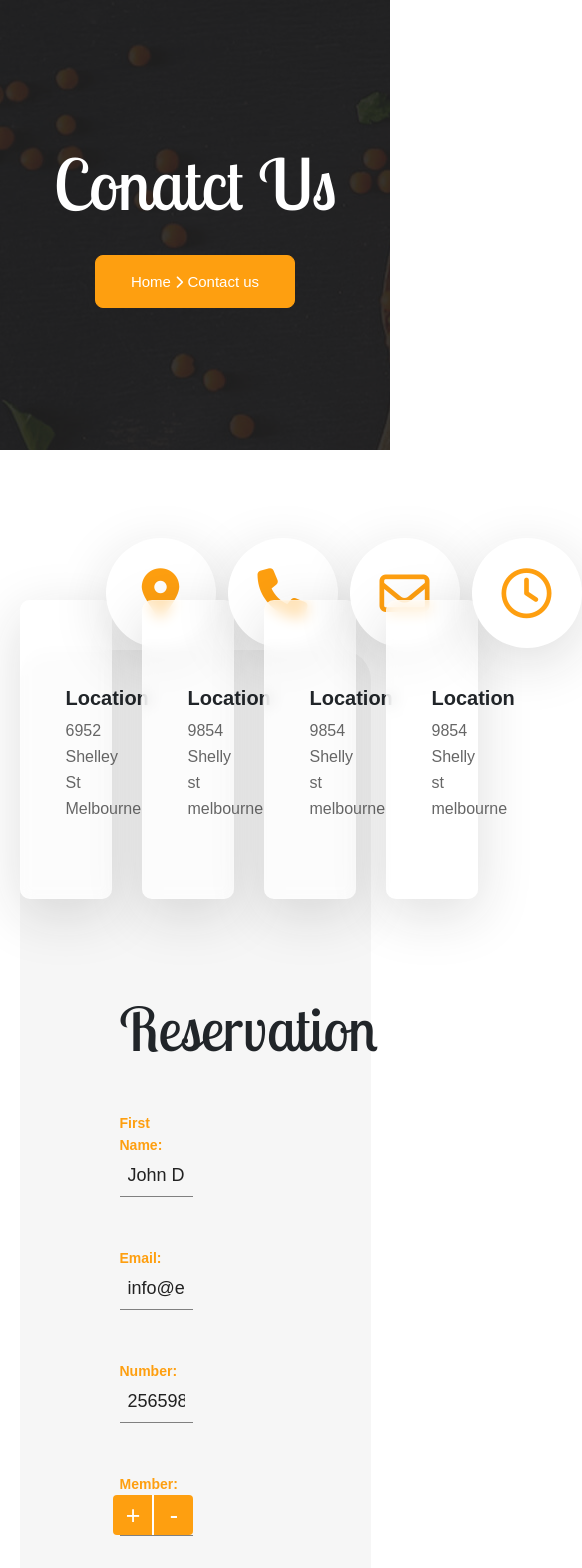
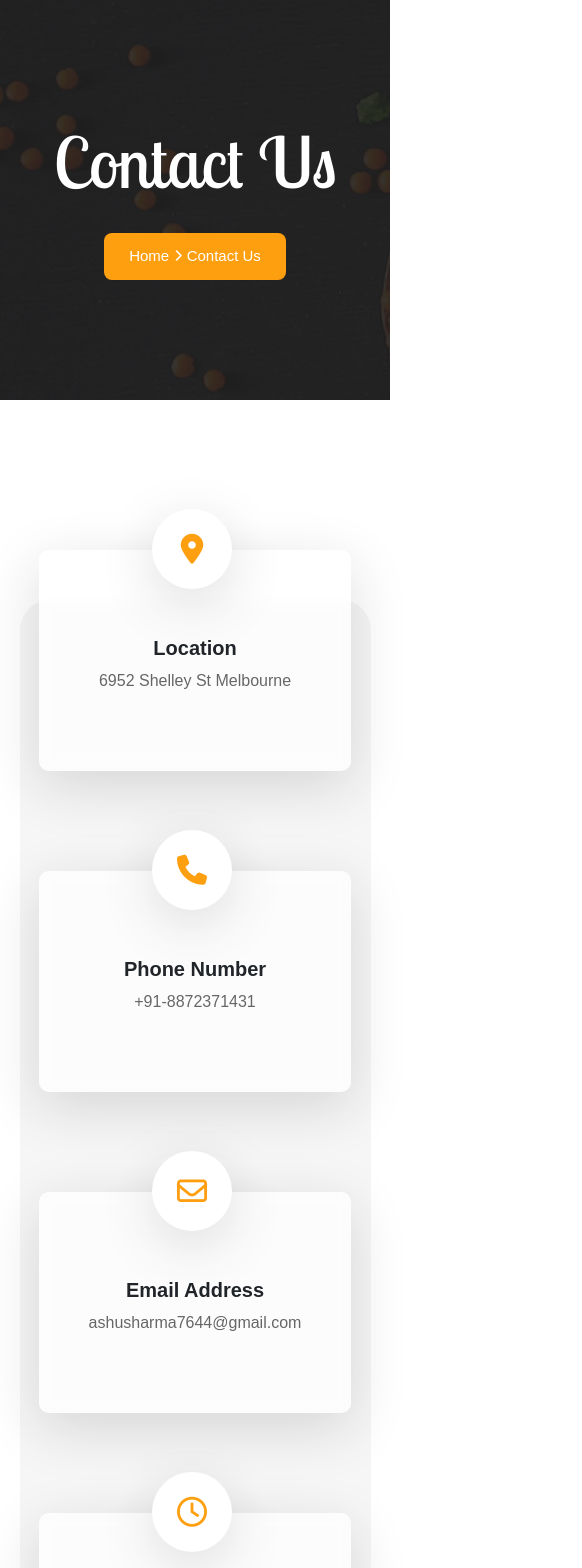
Before and after one commit to AshuSharma7644/Restaurant, a React (Create React App) app: page /contact in a window 390 px wide. Shown: the part 380-1948 px from the top of the page, 582 px wide, since content can reach past the window. Built offline with nearby package versions, Linux system fonts and the light colour scheme.

Commit message:
update blog

```diff
--- a/src/App.css
+++ b/src/App.css
@@ -25,7 +25,6 @@ h2,h1{
   line-height: 24px;
 }
 .custom-nav {
-  /* background: red; */
   padding: 15px 0px !important;
 }
 
@@ -1004,22 +1003,28 @@ h2,h1{
   color: #ffffff;
   z-index: 999;
   }
-  .inner_contact a {
-    font-size: 15px;
-    line-height: 25px;
-    font-weight: 400;
-    text-decoration: none;
-    border: 1px solid #fe9f10;
-    color: #ffffff;
-    padding: 13px 35px;
-    border-radius: 8px;
-    background-color: #fe9f10;
-    z-index: 999;
+
+      .main_hero_heading {
+        display: flex;
+        z-index: 999;
+        gap: 5px;
+        background: #fe9f10;
+        border-radius: 8px;
+        padding: 10px 25px;
+        height: 47px;
     }
-    .inner_contact a i{
-      font-size: 13px;
+    .main_hero_heading a {
+      text-decoration: none;
+      font-size: 15px;
+      line-height: 25px;
+      font-weight: 400;
+      color: #ffffff;
+  }
+  .main_hero_heading p i {
+    font-size: 12px;
+    color: white;
+}
 
-      }
 
 
 
@@ -1261,4 +1266,122 @@ padding-top: 40px;
 padding: 45px 0px 0px 0px;
 }
 
+
+
+@media screen and (max-width: 980px) {
+  .reservation__content {
+    display: block;
+}
+
+#form .circle {
+  transform: translate(82px, -102px);
+  width: 80px;
+  height: 80px;
+}
+#form .circle i {
+  font-size: 30px;
+
+}
+.margin_innner {
+  margin-bottom: 0px !important;
+}
+.form__inner {
+  padding: 50px 0px;
+}
+.form-col {
+  width: 100%;
+}
+input.submit {
+  width: 50%;
+}
+.inner_form {
+  padding-bottom: 40px;
+}
+.reservation__inner {
+
+  padding: 60px 30px;
+  width: 100%;
+  margin-bottom: 100px;
+}
+
+.inner_form {
+  background: #2222220a;
+  padding-left: 5%;
+  padding-right: 5%;
+}
+.inner_contact {
+  height: 400px;
+  position: relative;
+  display: flex;
+  align-items: center;
+  justify-content: center;
+  flex-direction: column;
+}
+.custom-nav {
+  padding-left: 15px !important;
+  padding-right: 15px !important;
+}
+}
+
 /* About Page Css End  */
+
+
+
+
+
+
+
+
+
+/* Blog Page Css Start  */
+
+
+.inner_blog {
+  display: grid;
+  grid-template-columns: auto auto auto;
+  grid-gap: 30px;
+}
+.main_card {
+  position: relative;
+  display: flex;
+  flex-direction: column;
+  min-width: 0;
+  word-wrap: break-word;
+  background-color: #fff;
+  background-clip: border-box;
+  border: 1px solid rgba(0, 0, 0, .125);
+  border-radius: 8px;
+}
+.inner-body {
+  padding: 30px 30px;
+}
+.main_card img {
+  transition: transform 0.3s ease-in-out;
+
+}
+.main_card:hover img {
+  transform: scale(1.2);
+
+}
+.inner_image{
+  overflow: hidden;
+}
+.main_blog {
+  padding: 80px 0px;
+}
+
+@media only screen and (max-width: 980px) {
+  .main_blog {
+    padding-right: 15px;
+    padding-left: 15px;
+}
+.inner_blog {
+
+  grid-template-columns: auto;
+
+}
+}
+
+
+
+/* Blog Page Css End  */
--- a/src/components/About.js
+++ b/src/components/About.js
@@ -1,4 +1,5 @@
 import React from 'react'
+import UseDataContext from './UseDataContext'
 
 
 const About = () => {
@@ -11,6 +12,7 @@ const About = () => {
 
 </div>
       </div>
+
     </>
   )
 }
--- /dev/null
+++ b/src/components/Blog.js
@@ -0,0 +1,46 @@
+import React from 'react'
+import UseDataContext from './UseDataContext'
+import { NavLink } from 'react-router-dom'
+
+const Blog = () => {
+  return (
+   <>
+
+{/* Hero Section start */}
+
+
+
+
+<div className='contact_main'>
+<div>
+<div className='inner_col inner_contact'>
+<h1>Blog</h1>
+<div className='main_hero_heading'>
+  <NavLink to="/"><p>Home</p></NavLink>
+  <p><i className="fa fa-solid fa-chevron-right"></i></p>
+  <NavLink to="/blog"><p>Blog</p></NavLink>
+</div>
+</div>
+</div>
+
+
+</div>
+
+
+      {/* Hero Section End */}
+
+
+{/* Second Section Start  */}
+
+
+    <div className="main_blog">
+    <div className='inner-col inner_blog'>
+    <UseDataContext/>
+    </div>
+</div>
+    {/* Second Section End  */}
+   </>
+  )
+}
+
+export default Blog
--- /dev/null
+++ b/src/components/BlogData.js
@@ -0,0 +1,52 @@
+import React, { createContext } from "react"
+
+
+const createdata = createContext()
+
+const BlogData = [
+    {
+        image: "./blogImages/pic1.jpg",
+        title: "Paradise Taste of Dishes",
+        desc: "There are many variations of passages of Lorem Ipsum available have.",
+        button:"Read More"
+    },
+    {
+        image: "./blogImages/pic1.jpg",
+        title: "Paradise Taste of Dishes",
+        desc: "There are many variations of passages of Lorem Ipsum available have.",
+        button:"Read More"
+    },
+    {
+        image: "./blogImages/pic1.jpg",
+        title: "Paradise Taste of Dishes",
+        desc: "There are many variations of passages of Lorem Ipsum available have.",
+        button:"Read More"
+    },
+    {
+        image: "./blogImages/pic1.jpg",
+        title: "Paradise Taste of Dishes",
+        desc: "There are many variations of passages of Lorem Ipsum available have.",
+        button:"Read More"
+    },
+    {
+        image: "./blogImages/pic1.jpg",
+        title: "Paradise Taste of Dishes",
+        desc: "There are many variations of passages of Lorem Ipsum available have.",
+        button:"Read More"
+    },
+    {
+        image: "./blogImages/pic1.jpg",
+        title: "Paradise Taste of Dishes",
+        desc: "There are many variations of passages of Lorem Ipsum available have.",
+        button:"Read More"
+    },
+    {
+        image: "./blogImages/pic1.jpg",
+        title: "Paradise Taste of Dishes",
+        desc: "There are many variations of passages of Lorem Ipsum available have.",
+        button:"Read More"
+    }
+
+]
+
+export  {BlogData , createdata}
--- a/src/components/Contact.js
+++ b/src/components/Contact.js
@@ -1,5 +1,6 @@
 import React from 'react';
 import { useState } from 'react';
+import { NavLink } from 'react-router-dom';
 
 
 
@@ -15,7 +16,7 @@ setMember(member + 1)
 const btnMemberDec = (e)=>{
 e.preventDefault()
 setMember(member - 1)
-if(member == 0){
+if(member === 0){
   setMember (0)
 }
 }
@@ -33,8 +34,15 @@ if(member == 0){
 <div className='contact_main'>
 <div>
 <div className='inner_col inner_contact'>
-<h1>Conatct Us</h1>
-<a href="#">Home <span><i className="fa fa-solid fa-chevron-right"></i></span> Contact us</a>
+<h1>Contact Us</h1>
+<div className='main_hero_heading'>
+  {/* <NavLink to="/"><span>Home<i className="fa fa-solid fa-chevron-right"></i></span></NavLink>
+  <NavLink to="/contact"><span>Contact Us</span></NavLink> */}
+  <NavLink to="/"><p>Home</p></NavLink>
+  <p><i className="fa fa-solid fa-chevron-right"></i></p>
+  <NavLink to="/contact"><p>Contact Us</p></NavLink>
+</div>
+{/* <NavLink to="/">Home <span><i className="fa fa-solid fa-chevron-right"></i></span></NavLink> Contact us */}
 </div>
 </div>
 
@@ -63,33 +71,27 @@ if(member == 0){
         <span className="circle">
           <i className="fa-solid fa-phone" />
         </span>
-        <h3>Location</h3>
+        <h3>Phone Number</h3>
         <p>
-          9854 Shelly st
-          <br />
-          melbourne
+        +91-8872371431
         </p>
       </div>
       <div className="reservation__inner">
         <span className="circle">
           <i className="fa-regular fa-envelope" />
         </span>
-        <h3>Location</h3>
+        <h3>Email Address</h3>
         <p>
-          9854 Shelly st
-          <br />
-          melbourne
+        ashusharma7644@gmail.com
         </p>
       </div>
-      <div className="reservation__inner">
+      <div className="reservation__inner margin_innner">
         <span className="circle">
           <i className="fa-regular fa-clock" />
         </span>
-        <h3>Location</h3>
+        <h3>Open & Closing</h3>
         <p>
-          9854 Shelly st
-          <br />
-          melbourne
+        Mon - Fri 09:00am to 07:00pm
         </p>
       </div>
     </div>
--- a/src/components/Header.js
+++ b/src/components/Header.js
@@ -40,6 +40,9 @@ const Header = () => {
         <li className="nav-item">
           <NavLink className="nav-link menu-a" to="/contact">Contact Us</NavLink>
         </li>
+         <li className="nav-item">
+          <NavLink className="nav-link menu-a" to="/blog">Blog</NavLink>
+        </li>
 
         {/* <li className="nav-item">
           <NavLink className="nav-link" to="/login">Login</NavLink>
--- a/src/components/Main.js
+++ b/src/components/Main.js
@@ -3,6 +3,7 @@ import Header from './Header'
 import Home from './Home'
 import About from './About'
 import Contact from './Contact'
+import Blog from './Blog'
 import Footer from './Footer'
 import AOS from 'aos';
 import 'aos/dist/aos.css';
@@ -18,6 +19,7 @@ const Main = () => {
                     <Route path='/' element={<Home />} />
                     <Route path='/about' element={<About />} />
                     <Route path='/contact' element={<Contact />} />
+                    <Route path='/blog' element={<Blog />} />
                 </Routes>
                 <Footer/>
             </BrowserRouter>
--- /dev/null
+++ b/src/components/MainBlog.js
@@ -0,0 +1,38 @@
+import React, { useContext } from 'react'
+import {createdata} from './UseDataContext'
+
+const MainBlog = () => {
+    const provideData = useContext(createdata)
+
+
+
+  return (
+   <>
+{
+    provideData.map((value)=>{
+        return(
+            <div className="main_card">
+            <div className='inner_date'>
+
+            </div>
+            <div className='inner_image'>
+
+  <img src={value.image} className="card-img-top" alt="..."/>
+            </div>
+  <div className="inner-body">
+    <h5 className="card-title">{value.title}</h5>
+    <p className="card-text">{value.desc}</p>
+    {/* <a href="#" className="inner_btn">{value.button}</a> */}
+    <button className='read_more'>{value.button}</button>
+  </div>
+</div>
+
+
+        )
+    })
+}
+   </>
+  )
+}
+
+export default MainBlog
--- /dev/null
+++ b/src/components/UseDataContext.js
@@ -0,0 +1,16 @@
+import React from 'react'
+import { BlogData,createdata } from './BlogData'
+import MainBlog from './MainBlog'
+
+const UseDataContext = () => {
+  return (
+    <>
+<createdata.Provider value={BlogData}>
+    <MainBlog/>
+</createdata.Provider>
+    </>
+  )
+}
+
+export default UseDataContext;
+export {createdata}
```
Also changed, not shown: public/blogImages/pic1.jpg (added).
